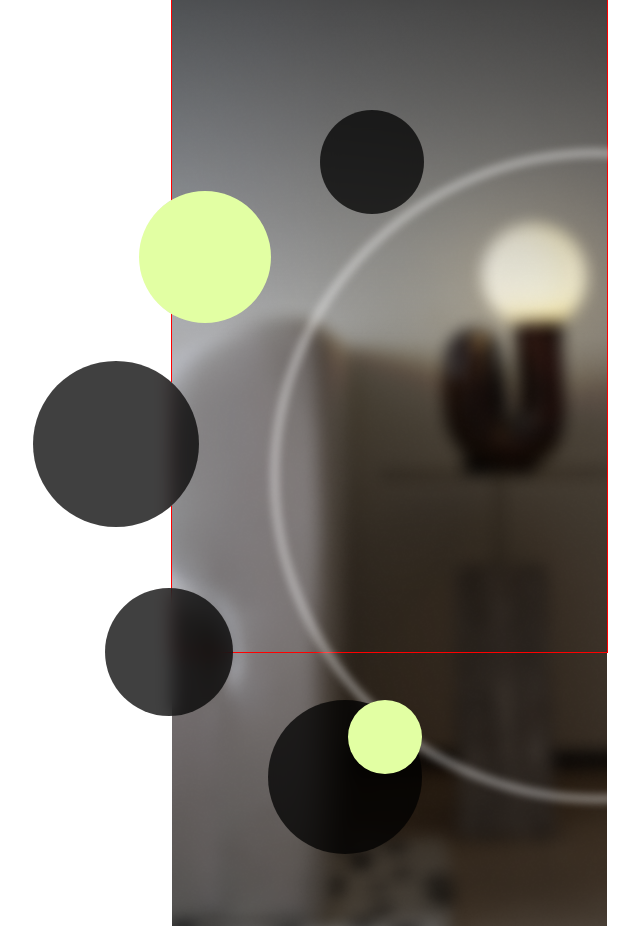
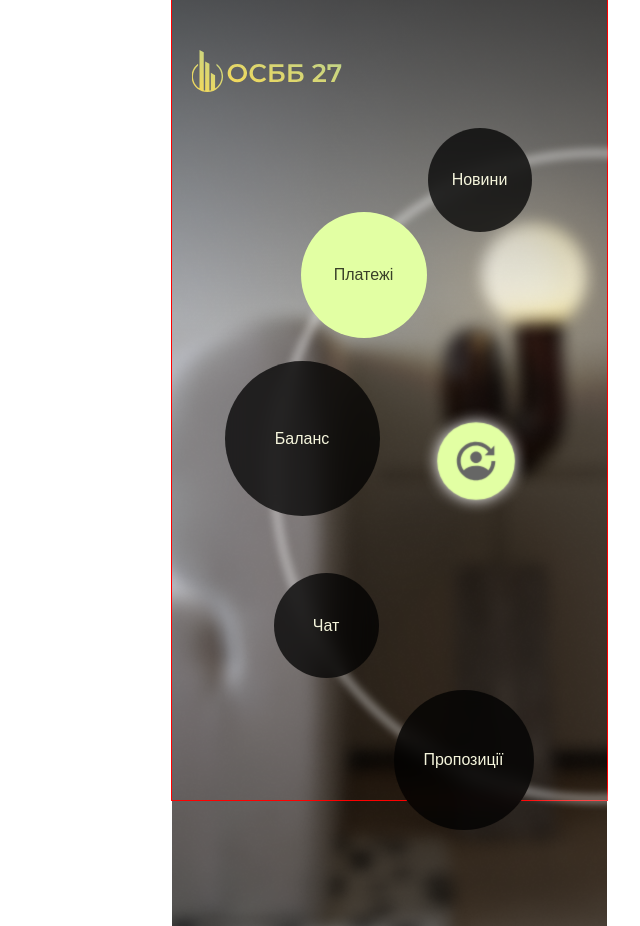
Before and after one commit to irapanch/baseline, a Next.js app: page / in a window 1280 px wide. Shown: the whole page, without its empty margins (251-891 px from the left). Built offline with nearby package versions, Linux system fonts and the light colour scheme; a web font is replaced by a local one.

Commit message:
home page

```diff
--- a/package.json
+++ b/package.json
@@ -13,6 +13,7 @@
     "@mdx-js/react": "^3.1.0",
     "@next/mdx": "^15.2.2",
     "@types/mdx": "^2.0.13",
+    "gsap": "^3.12.7",
     "next": "15.2.2",
     "react": "^19.0.0",
     "react-dom": "^19.0.0"
--- a/src/components/Header/Header.module.css
+++ b/src/components/Header/Header.module.css
@@ -1,5 +1,6 @@
 .header {
   position: fixed;
+  z-index: 2;
   top: 0;
   left: 50%;
   transform: translateX(-50%);
--- /dev/null
+++ b/src/components/ui/MainPage/DialAnimation.jsx
@@ -0,0 +1,84 @@
+"use client";
+
+import { useEffect } from "react";
+import { gsap } from "gsap";
+
+export default function DialAnimation() {
+  useEffect(() => {
+    const select = (s) => document.querySelector(s);
+    const mark = select(".mark");
+    const num = 18;
+    const step = 360 / num;
+    const container1 = select(".container1");
+    const container2 = select(".container2");
+    let mainTl = gsap.timeline();
+    let count = 0;
+
+    gsap.set("svg", { visibility: "visible" });
+
+    function makeDial(container, radius, alpha) {
+      for (let i = 0; i < num; i++) {
+        const angle = step * i;
+        const clone = mark.cloneNode(true);
+        container.appendChild(clone);
+
+        const point = {
+          x: Math.cos((angle * Math.PI) / 180) * radius + 400,
+          y: Math.sin((angle * Math.PI) / 180) * radius + 300,
+        };
+
+        gsap.set(clone, {
+          x: point.x,
+          y: point.y,
+          rotation: angle,
+          opacity: alpha,
+        });
+
+        const tl = gsap.timeline({ repeat: -1 });
+        tl.to(clone, {
+          duration: 1,
+          attr: { x2: 120 },
+          ease: "power3.inOut",
+        }).to(clone, {
+          duration: 2,
+          attr: { x1: 150, x2: 150 },
+          ease: "power1.inOut",
+        });
+
+        mainTl.add(tl, count / 10);
+        count++;
+      }
+    }
+
+    makeDial(container1, 66, 0.3);
+    makeDial(container2, 66, 1);
+
+    gsap.set([container2, container1], { transformOrigin: "50% 50%" });
+    mainTl.timeScale(2);
+  }, []);
+
+  return (
+    <svg
+      viewBox="0 0 800 600"
+      xmlns="http://www.w3.org/2000/svg"
+      style={{ display: "block", margin: "0 auto" }}
+    >
+      <defs>
+        <line
+          className="mark"
+          x1="0"
+          y1="0"
+          x2="0"
+          y2="0"
+          fill="none"
+          stroke="rgba(0, 0, 0, 0.75)"
+          strokeMiterlimit="10"
+          strokeLinecap="none"
+          strokeWidth="24"
+        />
+      </defs>
+      <g className="container1" />
+      <g className="container2" />
+    </svg>
+  );
+}
--- a/src/components/ui/MainPage/MainPaige.module.css
+++ b/src/components/ui/MainPage/MainPaige.module.css
@@ -19,8 +19,8 @@
 .list {
   position: relative;
   width: 100%;
-  height: 652px;
-  /* overflow-x: hidden; */
+  height: 100vh;
+  color: beige;
 }
 .list::before {
   content: "";
@@ -36,65 +36,95 @@
   transform: translateX(82%);
   width: 652px;
   height: 652px;
+  overflow-x: hidden;
 }
 .li1 {
   position: absolute;
-  right: 168px;
-  top: 110px;
+  right: 60px;
+  top: 128px;
   width: 104px;
   height: 104px;
   background: rgba(0, 0, 0, 0.75);
   border-radius: 50%;
   backdrop-filter: blur(8.5px);
+  display: flex;
+  justify-content: center;
+  align-items: center;
 }
 
 .li2 {
   position: absolute;
-  right: 321px;
-  top: 191px;
-  width: 132px;
-  height: 132px;
+  right: 165px;
+  top: 212px;
+  width: 126px;
+  height: 126px;
   background: #e2ffa3;
+  color: rgba(0, 0, 0, 0.75);
   border-radius: 50%;
   backdrop-filter: blur(11px);
+  display: flex;
+  justify-content: center;
+  align-items: center;
 }
 .li3 {
   position: absolute;
-  right: 393px;
+  right: 212px;
   top: 361px;
-  width: 166px;
-  height: 166px;
+  width: 155px;
+  height: 155px;
   background: rgba(0, 0, 0, 0.75);
   border-radius: 50%;
   backdrop-filter: blur(8.5px);
+  display: flex;
+  justify-content: center;
+  align-items: center;
 }
 .li4 {
   position: absolute;
-  right: 359px;
-  top: 588px;
-  width: 128px;
-  height: 128px;
+  right: 213px;
+  top: 573px;
+  width: 105px;
+  height: 105px;
   background: rgba(0, 0, 0, 0.75);
   border-radius: 50%;
   backdrop-filter: blur(8.5px);
+  display: flex;
+  justify-content: center;
+  align-items: center;
 }
 .li5 {
   position: absolute;
-  right: 170px;
-  top: 700px;
-  width: 154px;
-  height: 154px;
+  right: 58px;
+  top: 690px;
+  width: 140px;
+  height: 140px;
   background: rgba(0, 0, 0, 0.75);
   border-radius: 50%;
   backdrop-filter: blur(8.5px);
+  display: flex;
+  justify-content: center;
+  align-items: center;
 }
 .li6 {
   position: absolute;
-  right: 170px;
-  top: 700px;
+  right: 79px;
+  top: 424px;
   width: 74px;
   height: 74px;
   background: #e2ffa3;
   border-radius: 50%;
+  box-shadow: 0 0 15px rgb(255 255 255);
   backdrop-filter: blur(11px);
+  display: flex;
+  justify-content: center;
+  align-items: center;
+  animation: pulse 1.5s infinite alternate ease-in-out;
 }
+@keyframes pulse {
+  0% {
+    transform: scale(1);
+  }
+  100% {
+    transform: scale(1.2);
+  }
+}
--- a/src/components/ui/MainPage/MainPaige.tsx
+++ b/src/components/ui/MainPage/MainPaige.tsx
@@ -11,12 +11,21 @@ export default function MainPage() {
       <section className={styles.mainPage}>
         <div className="container">
           <ul className={styles.list}>
-            <li className={styles.li1}></li>
-            <li className={styles.li2}></li>
-            <li className={styles.li3}></li>
-            <li className={styles.li4}></li>
-            <li className={styles.li5}></li>
-            <li className={styles.li6}></li>
+            <li className={styles.li1}>Новини</li>
+            <li className={styles.li2}>Платежі</li>
+            <li className={styles.li3}>Баланс</li>
+            <li className={styles.li4}>Чат</li>
+            <li className={styles.li5}>Пропозиції</li>
+            <li className={styles.li6}>
+              <Link className="" href="/">
+                <Image
+                  src="/images/account-reactivate.svg"
+                  alt="User"
+                  width={44}
+                  height={44}
+                />
+              </Link>
+            </li>
           </ul>
         </div>
       </section>
```
Also changed, not shown: src/components/Header/Header.tsx (+9 -15 lines), public/images/account-reactivate.svg (added), 1 other file (tests, documents, lock files or other folders).
